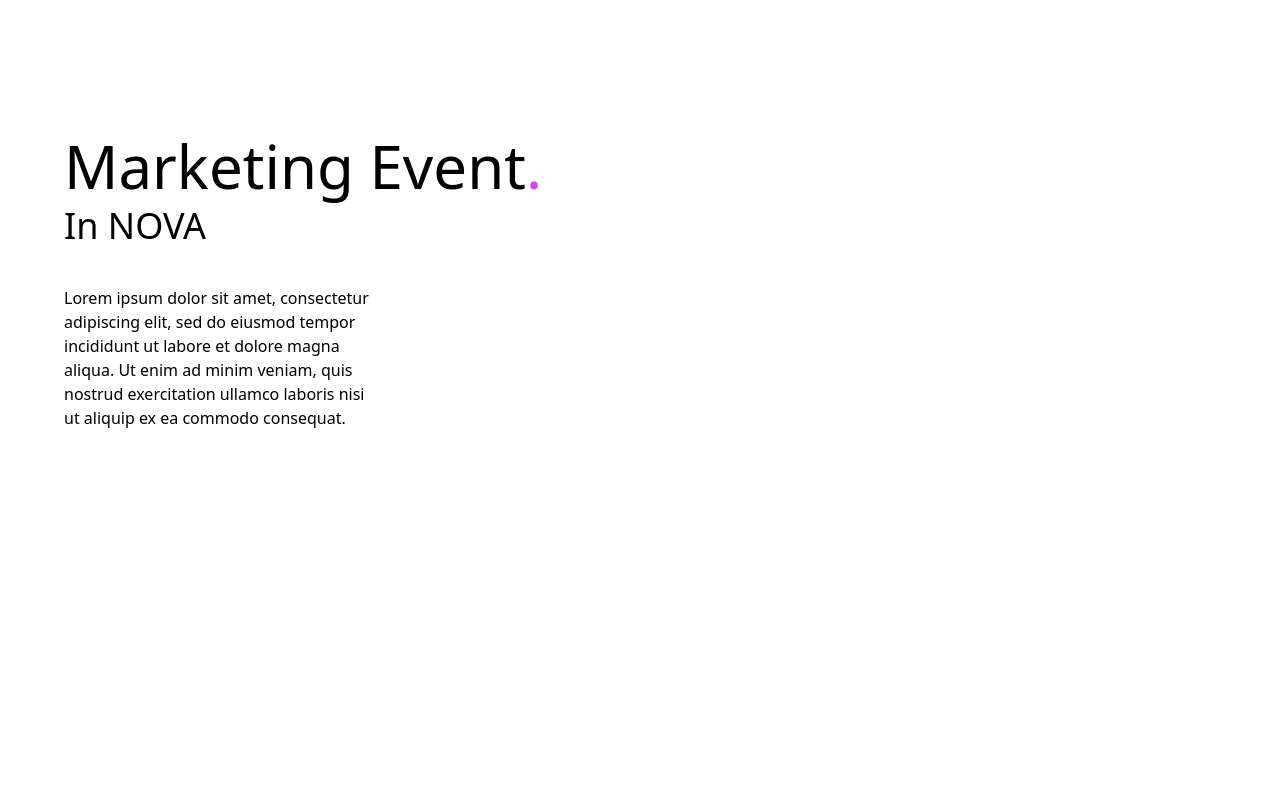
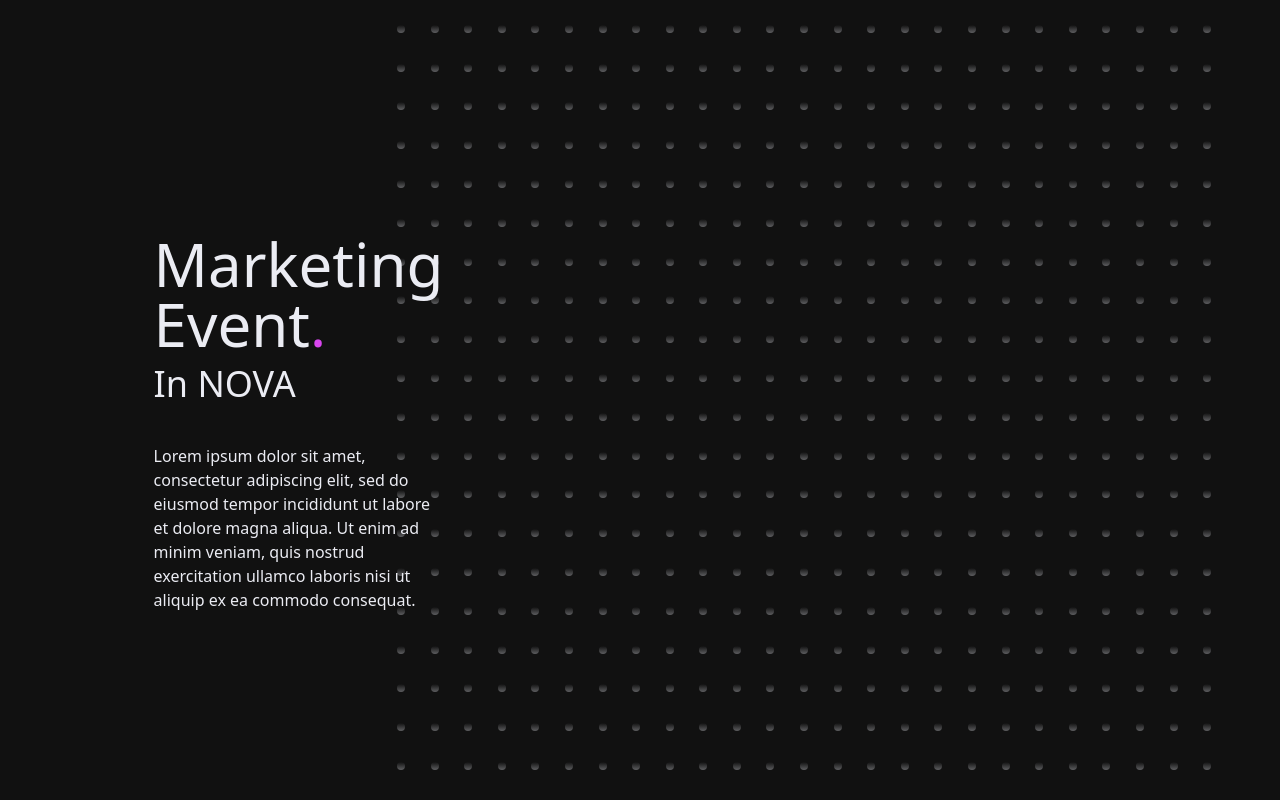
Before and after one commit to chrislanejones/framer-motion-event-page, a Next.js app: page / in a window 1280 px wide. Shown: the top 800 px of the page. Built offline with nearby package versions, Linux system fonts and the light colour scheme.

Commit message:
Updating Hero Section

```diff
--- a/components/hero/Hero.tsx
+++ b/components/hero/Hero.tsx
@@ -4,9 +4,9 @@ import { DotGrid } from "./Dots";
 
 export const Hero = () => {
   return (
-    <section className="mt-16 mb-96 px-16 py-10">
-      {/* <div className={styles.heroGrid}> */}
-      <div className="relative z-10 w-fit-content my-8 mx-0">
+    <section className="section-wrapper mt-16 mb-100 p-16 p-x-10">
+      <div className="flex flex-nowrap flex-row items-center justify-between gap-6">
+        <div className="relative z-10 w-fit my-20">
           <Reveal>
             <h1 className="text-6xl text-extrabold">
               Marketing Event
@@ -21,9 +21,9 @@ export const Hero = () => {
           <Reveal>
             <p className="max-w-80 px-0 py-10">
               Lorem ipsum dolor sit amet, consectetur adipiscing elit, sed do
-            eiusmod tempor incididunt ut labore et dolore magna aliqua. Ut enim
-            ad minim veniam, quis nostrud exercitation ullamco laboris nisi ut
-            aliquip ex ea commodo consequat.
+              eiusmod tempor incididunt ut labore et dolore magna aliqua. Ut
+              enim ad minim veniam, quis nostrud exercitation ullamco laboris
+              nisi ut aliquip ex ea commodo consequat.
             </p>
           </Reveal>
         </div>
@@ -32,6 +32,7 @@ export const Hero = () => {
           animate={{ y: 0, opacity: 1 }}
           transition={{ duration: 0.5, delay: 0.4 }}
         ></motion.div>
+      </div>
       <DotGrid />
     </section>
   );
--- a/components/home/Home.tsx
+++ b/components/home/Home.tsx
@@ -5,7 +5,7 @@ import { Hero } from "../hero/Hero";
 export const Home = () => {
   return (
     <>
-      <div className="grid grid-cols-1">
+      <div className="grid grid-cols-[60px_1fr]">
         <main id="main">
           <Hero />
           <About />
--- a/styles/globals.css
+++ b/styles/globals.css
@@ -2,6 +2,20 @@
 @tailwind base;
 @tailwind components;
 @tailwind utilities;
+
+:root {
+  --background: rgb(17, 17, 17);
+  --bg-opaque: rgb(17, 17, 17, 0.25);
+  --background-light: rgb(35, 35, 35);
+  --background-dark: rgb(8, 8, 8);
+
+  --text: rgb(235, 236, 243);
+}
+
+body {
+  color: var(--text);
+  background: var(--background);
+}
 
 .dotWrapper:hover {
   background: rgba(255, 255, 255, 0.15);
@@ -15,3 +29,16 @@
   ) !important;
   opacity: 1 !important;
 }
+
+.section-wrapper {
+  z-index: 10;
+  max-width: 1150px;
+  margin: auto;
+  padding: 9.6rem;
+}
+
+* {
+  box-sizing: border-box;
+  padding: 0;
+  margin: 0;
+}
```
Lines whose indentation alone changed are shown as unchanged.
